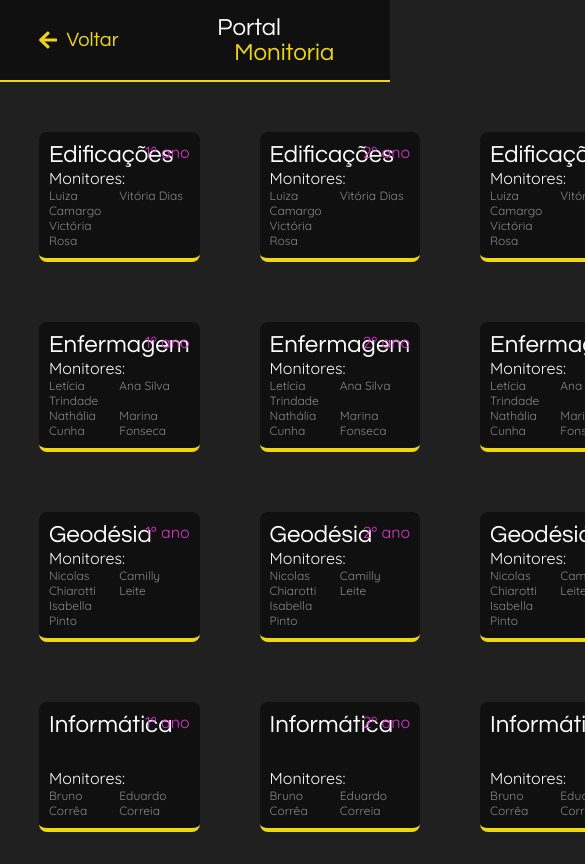
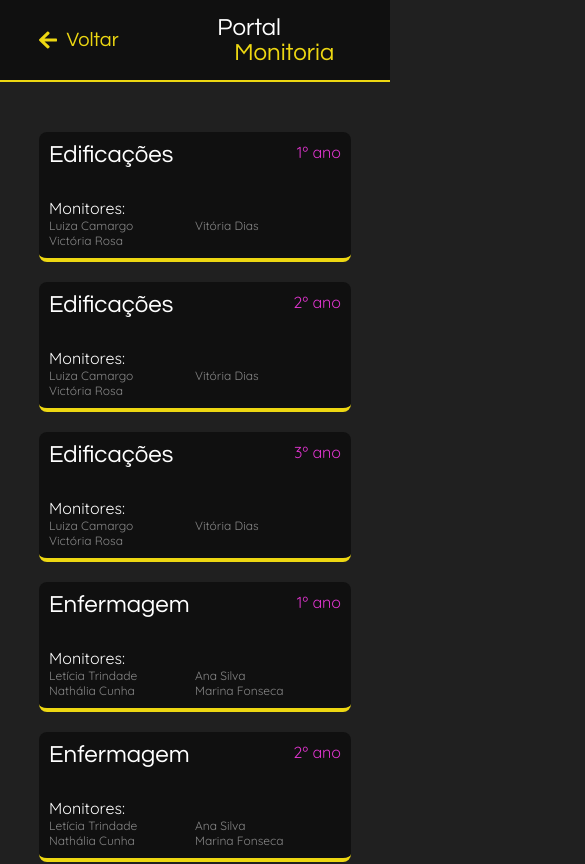
Before and after one commit to edu-correia/portal-monitoria, a React (Create React App) app in the folder web/: page /courses in a window 390 px wide. Shown: the top 864 px of the page, 585 px wide, since content can reach past the window. Built offline with nearby package versions, Linux system fonts and the light colour scheme.

Commit message:
Responsividade na página de Cursos

```diff
--- a/web/src/components/CourseDiv/styles.css
+++ b/web/src/components/CourseDiv/styles.css
@@ -44,3 +44,10 @@
     display: grid;
     grid-template-columns: repeat(2, 1fr);
 }
+
+/* Responsividade */
+@media only screen and (max-width: 600px){
+    .course-div{
+        margin-bottom: 20px;
+    }
+}
--- a/web/src/pages/Courses/styles.css
+++ b/web/src/pages/Courses/styles.css
@@ -9,3 +9,11 @@
     grid-template-columns: repeat(3, 1fr);
     gap: 60px;
 }
+
+/* Responsividade */
+@media only screen and (max-width: 600px){
+    .courses-container{
+        grid-template-columns: 1fr;
+        gap: 0;
+    }
+}
```
